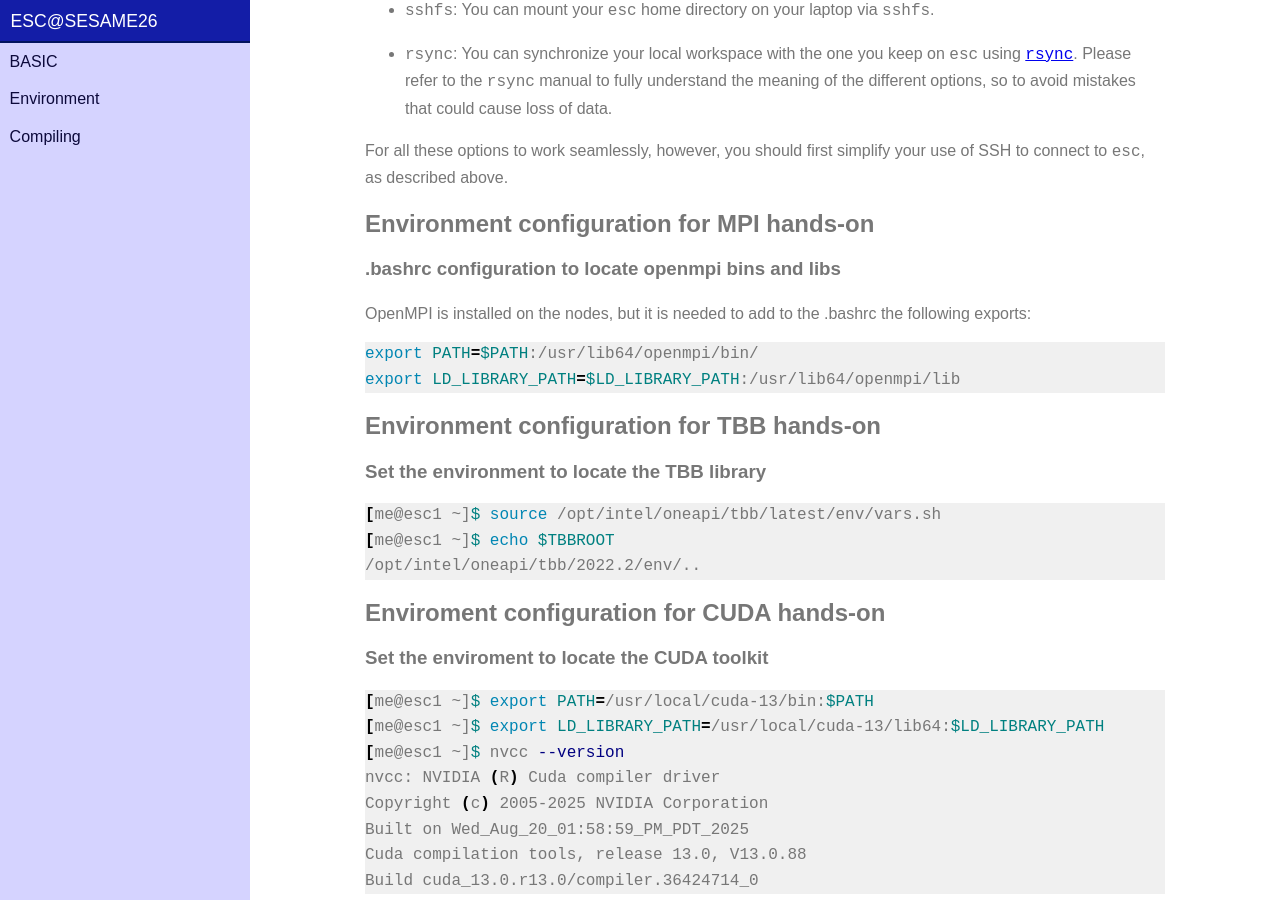
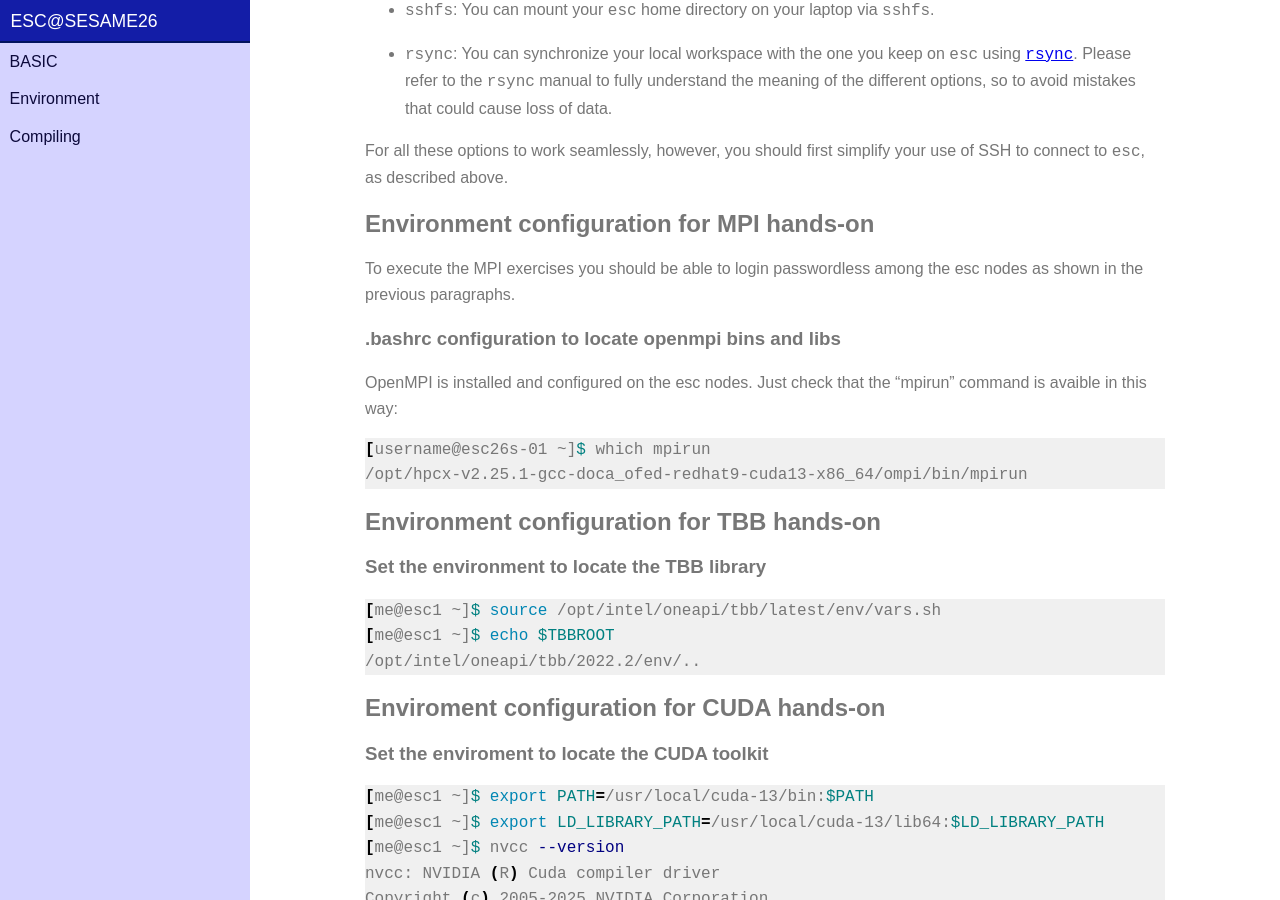
Before and after one commit to infn-esc/sesame26, a Jekyll site: the page built from basic/environment.md, in a window 1280 px wide and 900 px high, scrolled down 4302 px. Built offline with Jekyll 4.4.1, drawn with Linux system fonts in a browser that asks for light colours; nearby versions of some CDN libraries; some of the changed text lies outside the part shown.

Commit message:
Update environment.md

````diff
--- a/basic/environment.md
+++ b/basic/environment.md
@@ -95,7 +95,7 @@ Last login: ...
 [username@esc26s-01 ~]$
 ```
 
-Now, to allow passwordless authentication between the to esc nodes for the MPI exercises, you should copy the key-pair and the config file in ~/.ssh/ of esc1 (which is shared also with esc2).
+Now, to allow passwordless authentication between the to esc nodes for the MPI exercises, you should copy the key-pair and the config file in ~/.ssh/ of esc1 (which is, by the way, also shared with esc2).
 
 ```shell
 [me@mylaptop ~]$ scp .ssh/id_rsa_student_esc esc1:.ssh/
@@ -223,12 +223,14 @@ your use of SSH to connect to `esc`, as described above.
 
 ## Environment configuration for MPI hands-on
 
+To execute the MPI exercises you should be able to login passwordless among the esc nodes as shown in the previous paragraphs.
+
 ### .bashrc configuration to locate openmpi bins and libs
-OpenMPI is installed on the nodes, but it is needed to add to the .bashrc the following exports:
+OpenMPI is installed and configured on the esc nodes. Just check that the "mpirun" command is avaible in this way:
 
 ```shell
-export PATH=$PATH:/usr/lib64/openmpi/bin/
-export LD_LIBRARY_PATH=$LD_LIBRARY_PATH:/usr/lib64/openmpi/lib
+[username@esc26s-01 ~]$ which mpirun
+/opt/hpcx-v2.25.1-gcc-doca_ofed-redhat9-cuda13-x86_64/ompi/bin/mpirun
 ```
 
 
````
